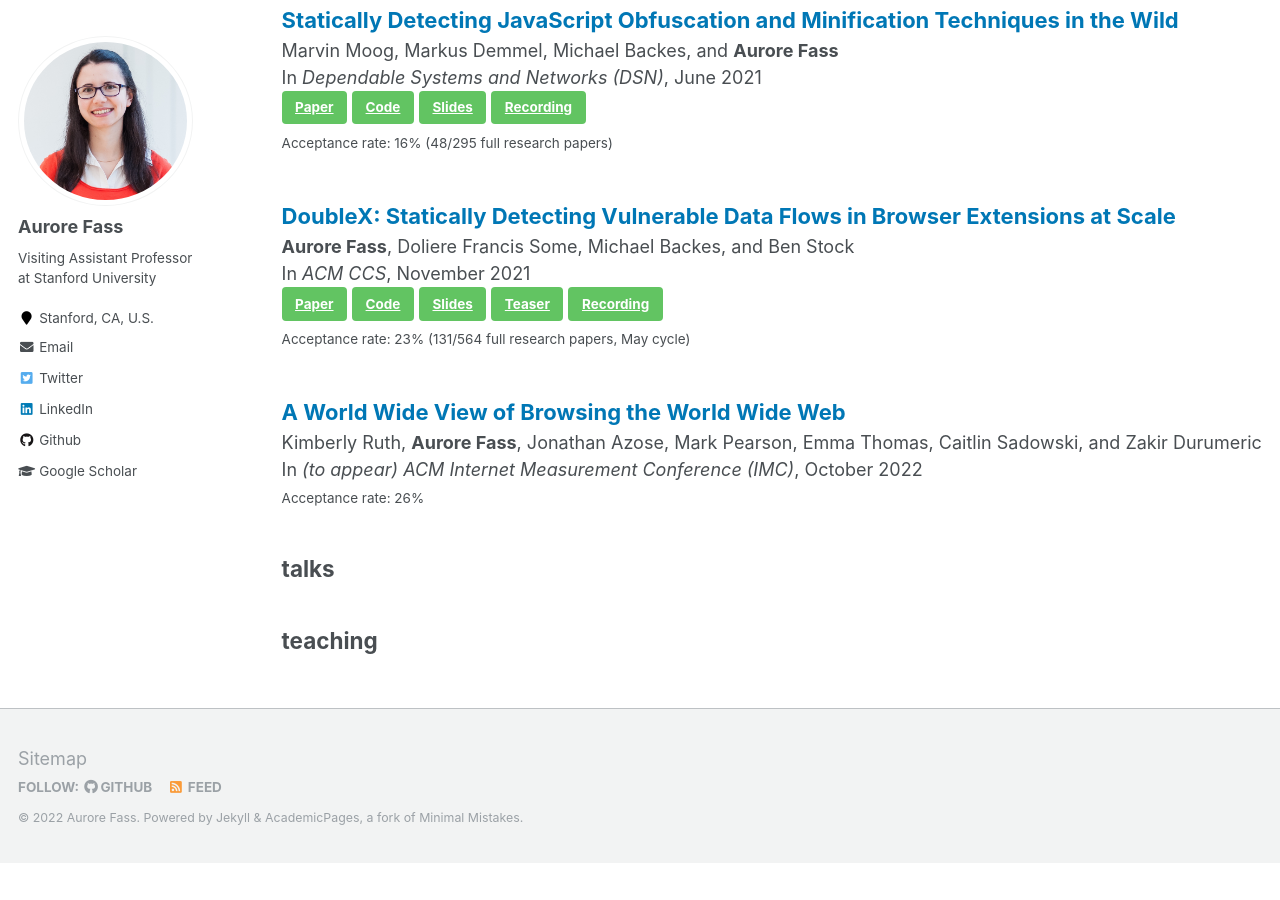
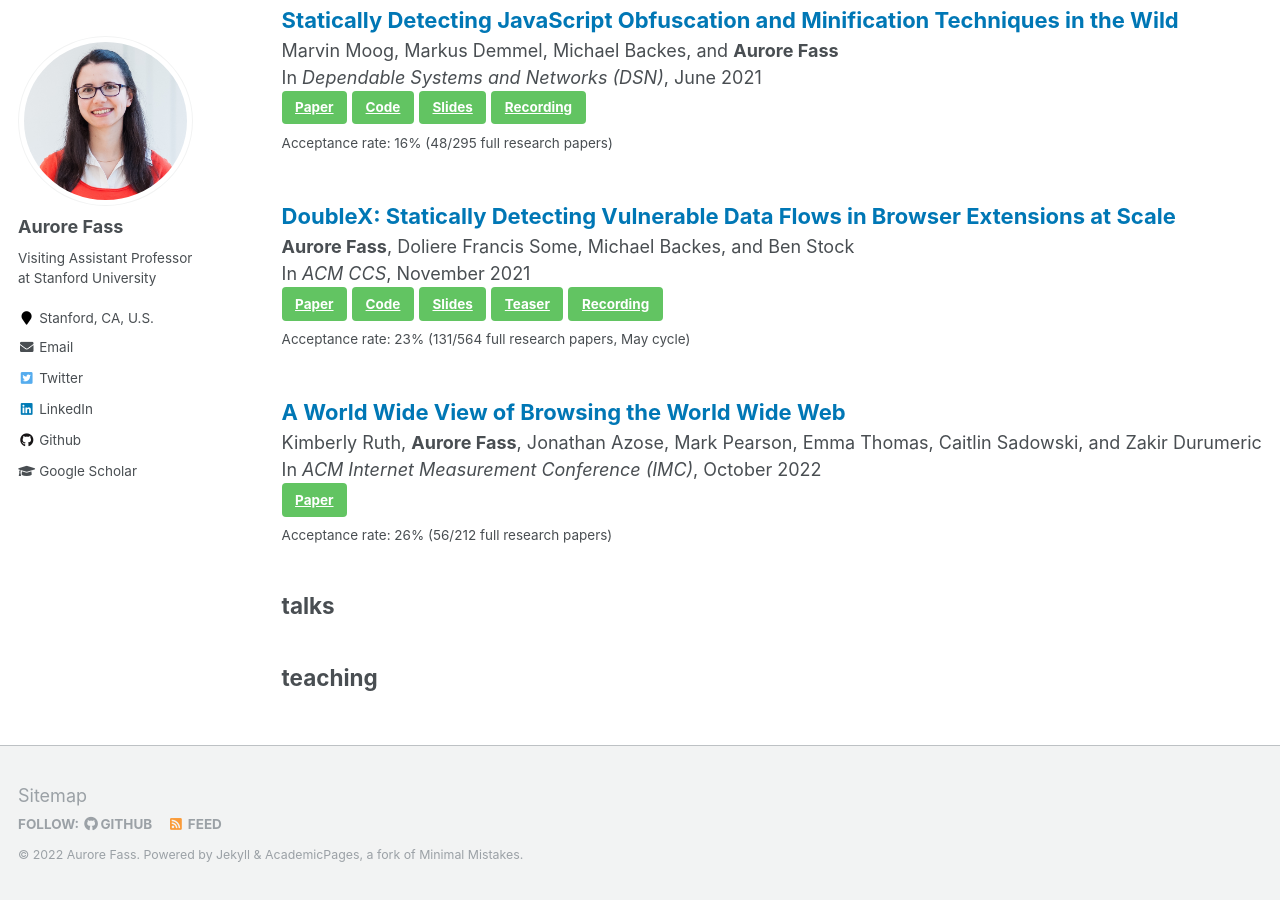
Before and after one commit to Aurore54F/aurore54f.github.io, a Jekyll site: the page built from _pages/sitemap.md, in a window 1280 px wide and 900 px high, scrolled down 1449 px. Built offline with Jekyll 4.4.1, drawn with Linux system fonts in a browser that asks for light colours; before the commit the page ends 2312 px from its top, so only the background shows below that.

Commit message:
Added Web browsing paper

```diff
--- a/_publications/2022_ruth_browsing.md
+++ b/_publications/2022_ruth_browsing.md
@@ -7,7 +7,8 @@ when: October 2022
 date: October 2022
 year: 2022
 authors: Kimberly Ruth, <b>Aurore Fass</b>, Jonathan Azose, Mark Pearson, Emma Thomas, Caitlin Sadowski, and Zakir Durumeric
-venue: '(to appear) ACM Internet Measurement Conference (IMC)'
-acceptance: 26%
+venue: 'ACM Internet Measurement Conference (IMC)'
+acceptance: 26% (56/212 full research papers)
+paperurl: 'https://publications.cispa.saarland/3786/1/ruth2022browsing.pdf'
 citation:
 ---
```
